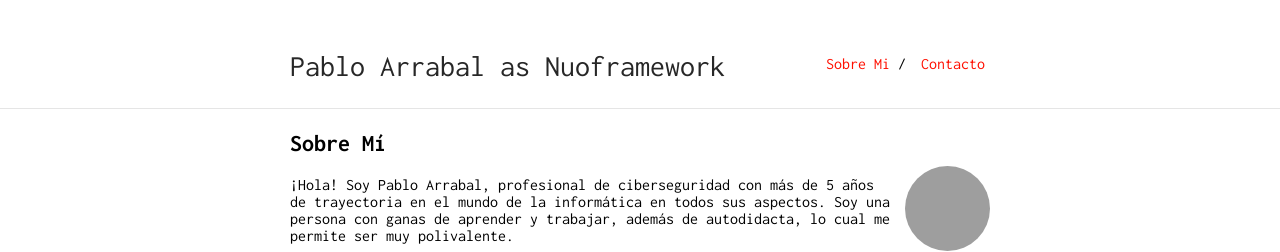
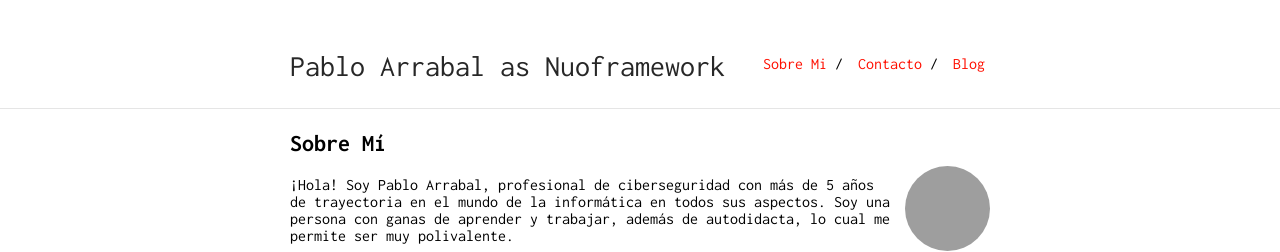
Before and after one commit to nuoframework/nuoframework.github.io, a Jekyll site: the page built from index.md, in a window 1280 px wide. Shown: the top 252 px of the page. Built offline with Jekyll 4.4.1, drawn with Linux system fonts in a browser that asks for light colours; grey boxes are pictures that could not be loaded.

Commit message:
Update for blog

```diff
--- a/_config.yml
+++ b/_config.yml
@@ -22,3 +22,5 @@ nav:
    link: "index"
  - name: "Contacto"
    link: "contact"
+ - name: "Blog"
+   link: "https://blonuoframework.github.io"
```
